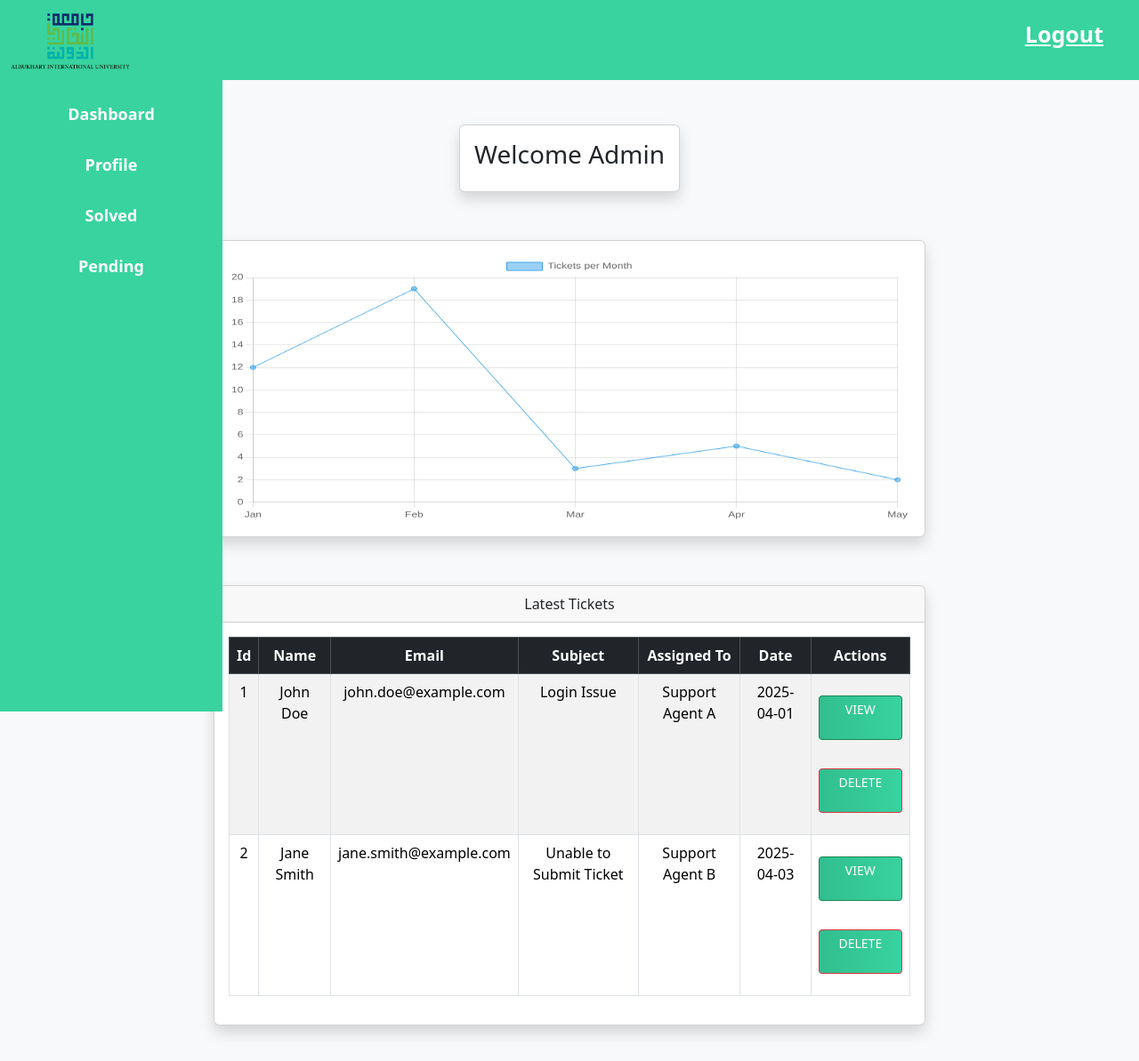
After one commit to tamannakassim/fyp_frontend_draft, a PHP site: page /fyp_frontend_draft-main/admin.html in a window 1280 px wide. The commit adds this page. Shown: the whole page at 89% size. Run offline with PHP 8.4, Linux system fonts and the light colour scheme; some libraries are stand-ins or nearby versions.

Commit message:
admin page added

```diff
--- /dev/null
+++ b/fyp_frontend_draft-main/admin.html
@@ -0,0 +1,139 @@
+<!DOCTYPE html>
+<html>
+<head>
+	<title>Admin Dashboard</title>
+	<link rel="stylesheet" type="text/css" href="css/style.css">
+	<link href="https://fonts.googleapis.com/css?family=Poppins:600&display=swap" rel="stylesheet">
+    <link href="https://cdn.jsdelivr.net/npm/bootstrap@5.3.4/dist/css/bootstrap.min.css" rel="stylesheet" integrity="sha384-DQvkBjpPgn7RC31MCQoOeC9TI2kdqa4+BSgNMNj8v77fdC77Kj5zpWFTJaaAoMbC" crossorigin="anonymous">
+
+	<meta name="viewport" content="width=device-width, initial-scale=1">
+</head>
+<body>
+<!--header part-->
+<header class="top">
+    <img src="./images/favicon-logo.png" alt="aiu-logo" height="70"/>
+    <a href="logout.php" class="register-btn">Logout</a>
+</header>
+
+<div class="sidebar" id="sidebar">
+    <ul>
+        <li><a href="#">Dashboard</a></li>
+        <li><a href="#">Profile</a></li>
+        <li><a href="#">Solved</a></li>
+        <li><a href="#">Pending</a></li>
+    </ul>
+</div>
+
+<!-- Sidebar Toggle Button for Small Screens -->
+<span class="sidebar-toggle" onclick="toggleSidebar()">&#9776;</span>
+
+
+<!--Dashboard content-->
+<div class="dashboard-wrapper">
+    <div class="dashboard-content">
+        <div class="card mb-4 shadow text-center">
+            <div class="card-body">
+                <h3>Welcome Admin</h3>
+            </div>
+        </div>
+
+        <div class="card mb-4 shadow" style="width: 100%; max-width: 800px;">
+            <div class="card-body">
+                <canvas id="myChart" style="max-height: 300px; width: 100%;"></canvas>
+            </div>
+        </div>
+
+        <div class="card shadow" style="width: 100%; max-width: 800px;">
+            <div class="card-header text-center">
+                Latest Tickets
+            </div>
+            <div class="card-body">
+                <div class="table-responsive">
+                    <table class="table table-striped table-bordered text-center">
+                        <thead class="table-dark">
+                            <tr>
+                                <th>Id</th>
+                                <th>Name</th>
+                                <th>Email</th>
+                                <th>Subject</th>
+                                <th>Assigned To</th>
+                                <th>Date</th>
+                                <th>Actions</th>
+                            </tr>
+                        </thead>
+                        <tbody>
+                            <tr>
+                                <td>1</td>
+                                <td>John Doe</td>
+                                <td>john.doe@example.com</td>
+                                <td>Login Issue</td>
+                                <td>Support Agent A</td>
+                                <td>2025-04-01</td>
+                                <td>
+                                    <a href="#" class="btn btn-success btn-sm">View</a>
+                                    <a href="#" class="btn btn-danger btn-sm">Delete</a>
+                                </td>
+                            </tr>
+                            <tr>
+                                <td>2</td>
+                                <td>Jane Smith</td>
+                                <td>jane.smith@example.com</td>
+                                <td>Unable to Submit Ticket</td>
+                                <td>Support Agent B</td>
+                                <td>2025-04-03</td>
+                                <td>
+                                    <a href="#" class="btn btn-success btn-sm">View</a>
+                                    <a href="#" class="btn btn-danger btn-sm">Delete</a>
+                                </td>
+                            </tr>
+                        </tbody>
+
+                    </table>
+                </div>
+            </div>
+        </div>
+    </div>
+</div>
+
+<!-- Include Chart.js from CDN -->
+<script src="https://cdn.jsdelivr.net/npm/chart.js"></script>
+
+<script>
+    function toggleSidebar() {
+            document.getElementById("sidebar").classList.toggle("active");
+        }
+
+    window.onload = function () {
+        const ctx = document.getElementById('myChart').getContext('2d');
+
+        const myChart = new Chart(ctx, {
+    type: 'line',
+    data: {
+        labels: ['Jan', 'Feb', 'Mar', 'Apr', 'May'],
+        datasets: [{
+            label: 'Tickets per Month',
+            data: [12, 19, 3, 5, 2],
+            backgroundColor: 'rgba(54, 162, 235, 0.5)',
+            borderColor: 'rgba(54, 162, 235, 1)',
+            borderWidth: 1
+        }]
+    },
+    options: {
+        responsive: false,
+        maintainAspectRatio: false,
+        scales: {
+            y: {
+                beginAtZero: true
+            }
+        }
+    }
+});
+
+    }
+</script>
+<script src="./support/assets/js/jquery-3.6.0.min.js"></script>
+<script src="./support/assets/js/popper.min.js"></script>
+<script src="./support/assets/js/bootstrap.min.js"></script>
+
+</body>
+</html>
--- a/fyp_frontend_draft-main/css/style.css
+++ b/fyp_frontend_draft-main/css/style.css
@@ -6,13 +6,16 @@
 
 /*header*/
 .top{
+	position: relative;
+	z-index: 1000;
+	width: 100%;
     padding: 10px;
     background-color: #38d39f;
 }
 
 body{
     font-family: 'Poppins', sans-serif;
-    overflow: hidden;
+    overflow: auto;
 }
 
 .wave{
@@ -137,11 +166,90 @@ a:hover{
     border-color: #38d39f; /* Highlight border when focused */
 }
 
+.ticket .btn{
+	width: 25%;
+	background-color: #38d39f; /* Highlight border when focused */
+}
+.sidebar {
+	position: fixed;
+    top: 0;
+    left: 0;
+    width: 250px;
+    height: 100vh; /* fills full visible screen */
+    background: #38d39f;
+    padding-top: 100px;
+    z-index: 1001;
+    transition: transform 0.3s ease;
+    transform: translateX(0);
+	z-index: 999;
+}
+.sidebar ul {
+	list-style-type: none;
+	padding: 0;
+}
+.sidebar ul li {
+	padding: 15px;
+}
+.sidebar ul li a {
+	color: white;
+	text-decoration: none;
+	display: block;
+	font-weight: bold;
+	font-size: 18px;
+	text-align: center;}
+.sidebar ul li a:hover {
+	background: #32be8f;
+}
+.sidebar-toggle {
+	display: none;
+    position: fixed;
+    top: 20px;
+    left: 5px;
+    font-size: 30px;
+    color: white;
+    cursor: pointer;
+    z-index: 1100;
+    /* optional: makes it easier to see */
+    padding: 5px 10px;
+    border-radius: 5px;
+}
+/*Dashboard CSS*/
+.dashboard-wrapper {
+
+	padding: 50px 20px 40px;
+	width: 100%;
+	background-color: #f8f9fa;
+	min-height: 100vh;
+	box-sizing: border-box;
+}
+
+.dashboard-content {
+    width: 100%;
+    max-width: 1000px;
+    margin: 0 auto;
+    display: flex;
+    flex-direction: column;
+    align-items: center;
+    gap: 30px;
+}
+
+
+@media screen and (max-width: 900px) {
+	.sidebar {
+		transform: translateX(-100%);
+	}
+	.sidebar.active {
+		transform: translateX(0);
+	}
+	.sidebar-toggle {
+		display: block;
+	}
+
 @media screen and (max-width: 1050px){
 	.container{
 		grid-gap: 5rem;
 	}
-}
+}}
 
 @media screen and (max-width: 1000px){
 	form{
```
Also changed, not shown: other parts of fyp_frontend_draft-main/css/style.css (+27 -1 lines), fyp_frontend_draft-main/login.php (+15 -9 lines), fyp_frontend_draft-main/newticket.php (added, +145 -0 lines), fyp_frontend_draft-main/register.php (+4 -4 lines), fyp_frontend_draft-main/student.php (added, +57 -0 lines), fyp_frontend_draft-main/images/hand-drawn-no-data-concept_52683-127823.png (added), fyp_frontend_draft-main/itdashboard.html (added).
